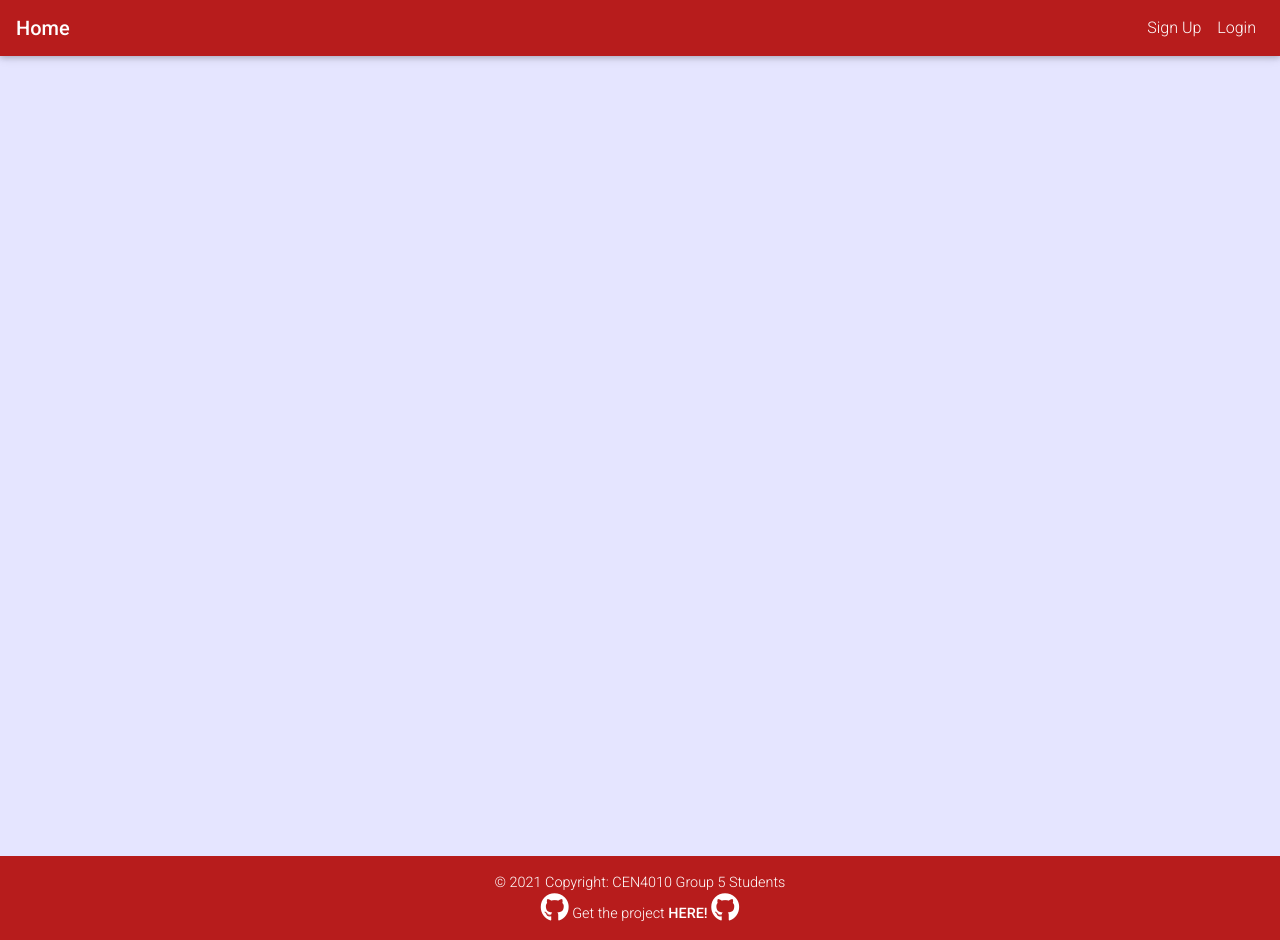
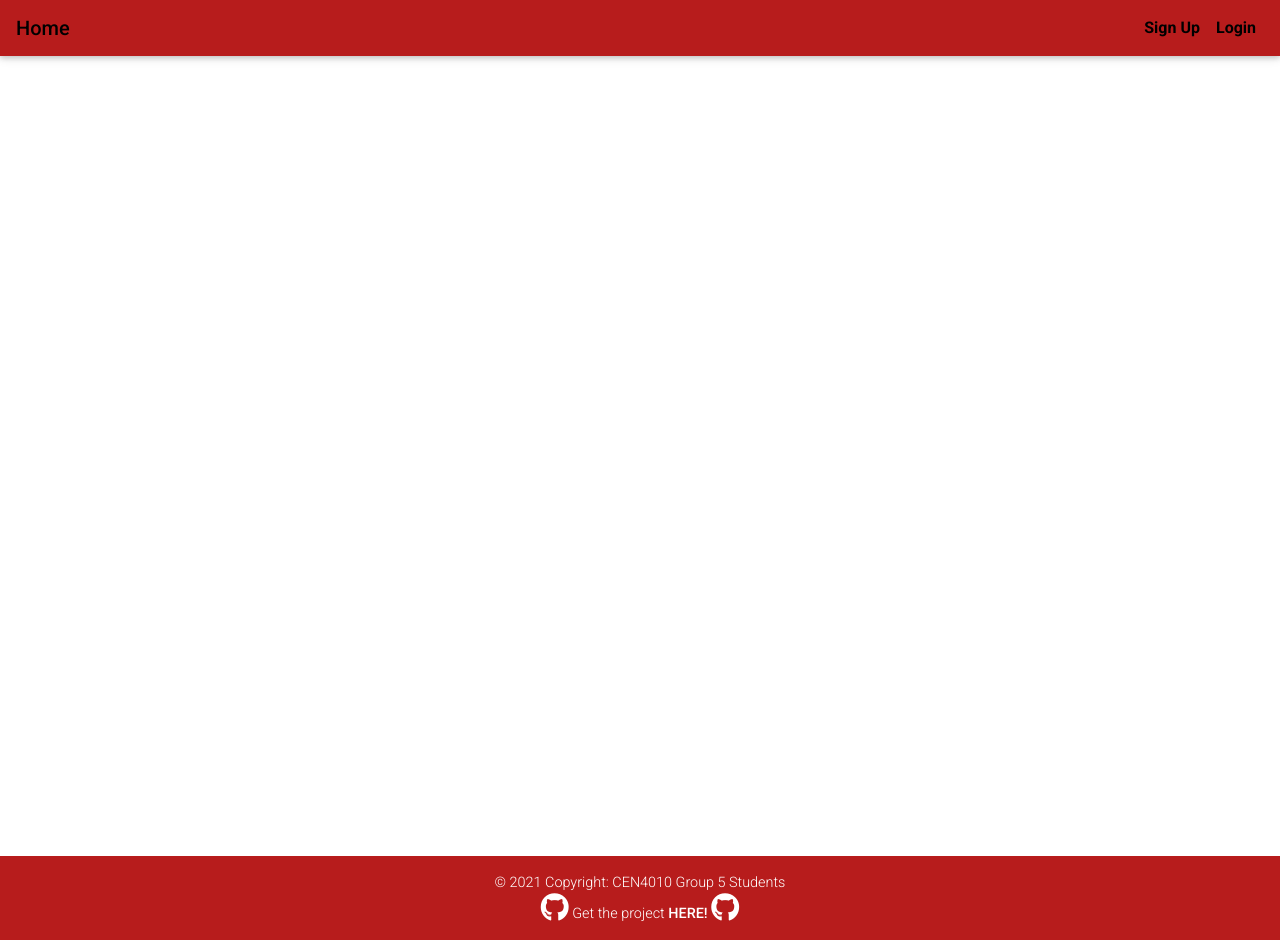
Before and after one commit to Javiolau/postgram-fe, a React (Create React App) app: page /profile in a window 1280 px wide. Built offline with nearby package versions, Linux system fonts and the light colour scheme.

Commit message:
More visual changes

```diff
--- a/src/App.css
+++ b/src/App.css
@@ -39,7 +39,8 @@
 }
 
 .mainBG {
-  background: #e5e5ff;
+	/* background: #e5e5ff; */
+	background: white;
 }
 
 .Footer {
--- a/src/components/components.css
+++ b/src/components/components.css
@@ -9,8 +9,13 @@
 	height: 100%;
 }
 
+.borders {
+	padding: 20px;
+	border-radius: 25px;
+}
+
 .postBG {
-	background: #e2dfdf;
+	background: #dddcdc;
 	/* background: #322626; */
 	padding: 20px;
 	border-radius: 25px;
--- a/src/components/navigation/Navbar.js
+++ b/src/components/navigation/Navbar.js
@@ -29,24 +29,28 @@ const Navbar = () => {
 		auth.logout();
 		setState(false);
 		alert("You have successfully logged out");
-    return <Redirect to="/login" />;
+		return <Redirect to='/login' />;
 	};
 
 	return (
-    <MDBNavbar color="red darken-4" dark expand="md">
+		<MDBNavbar color='red darken-4' dark expand='md'>
 			<MDBNavbarBrand>
-        <Link to="/" onClick={handleClick}>
-          <strong className="white-text">Home</strong>
+				<Link to='/' onClick={handleClick}>
+					<strong className='textColor'>Home</strong>
 				</Link>
 			</MDBNavbarBrand>
 
 			<MDBNavbarToggler onClick={toggleCollapse} />
 
-      <MDBCollapse id="navbarCollapse3" isOpen={state} navbar>
+			<MDBCollapse id='navbarCollapse3' isOpen={state} navbar>
 				<MDBNavbarNav right>
 					{!auth.isLoggedIn && (
 						<MDBNavItem>
-              <MDBNavLink onClick={handleClick} to="/signup">
+							<MDBNavLink
+								className='black-text'
+								style={{ fontWeight: "bold" }}
+								onClick={handleClick}
+								to='/signup'>
 								Sign Up
 							</MDBNavLink>
 						</MDBNavItem>
@@ -54,7 +58,11 @@ const Navbar = () => {
 
 					{!auth.isLoggedIn && (
 						<MDBNavItem>
-              <MDBNavLink onClick={handleClick} to="/login">
+							<MDBNavLink
+								className='black-text'
+								style={{ fontWeight: "bold" }}
+								onClick={handleClick}
+								to='/login'>
 								Login
 							</MDBNavLink>
 						</MDBNavItem>
@@ -62,9 +70,9 @@ const Navbar = () => {
 					{auth.isLoggedIn && auth.userInfo.handle && auth.userInfo.firstName && (
 						<MDBNavItem>
 							<MDBNavLink
+								className='black-text'
 								onClick={handleClick}
-                to={`/profile/${auth.userInfo.handle}`}
-              >
+								to={`/profile/${auth.userInfo.handle}`}>
 								<strong>{auth.userInfo.firstName}</strong>
 							</MDBNavLink>
 						</MDBNavItem>
@@ -72,7 +80,11 @@ const Navbar = () => {
 
 					{auth.isLoggedIn && (
 						<MDBNavItem>
-              <MDBNavLink onClick={handleLogout} to="/login">
+							<MDBNavLink
+								className='black-text'
+								style={{ fontWeight: "bold" }}
+								onClick={handleLogout}
+								to='/login'>
 								Logout
 							</MDBNavLink>
 						</MDBNavItem>
--- a/src/components/pages/MainPage.js
+++ b/src/components/pages/MainPage.js
@@ -4,6 +4,7 @@ import PostInputForm from "../post/PostInputForm";
 import Post from "../post/Post";
 import useSWR from "swr";
 import { AuthContext } from "../../context/useAuthContext";
+import SectionProfile from "./SectionProfile";
 
 //TODO: Complete the route calls
 
@@ -43,19 +44,24 @@ const MainPage = () => {
 	}
 
 	return (
-		<MDBContainer>
+		<>
 			<MDBRow>
-				<MDBCol md='8' className=''>
+				<MDBCol md='2' className='my-5 mx-3'>
+					{auth.isLoggedIn && <SectionProfile />}
+				</MDBCol>
+				<MDBCol md='5' className=''>
 					<div className='my-5'>
 						{auth.isLoggedIn && <PostInputForm />}
 						{renderPosts}
 					</div>
 				</MDBCol>
 				<MDBCol md='4'>
-					<h1>Active User on this section </h1>
+					<div className='my-5'>
+						<h1>News</h1>
+					</div>
 				</MDBCol>
 			</MDBRow>
-		</MDBContainer>
+		</>
 	);
 };
 export default MainPage;
--- /dev/null
+++ b/src/components/pages/SectionProfile.js
@@ -0,0 +1,32 @@
+import React, { useContext } from "react";
+import { AuthContext } from "../../context/useAuthContext";
+import {
+	MDBCard,
+	MDBCardBody,
+	MDBCardImage,
+	MDBCardTitle,
+	MDBCardText,
+} from "mdbreact";
+
+const SectionProfile = () => {
+	const auth = useContext(AuthContext);
+
+	return (
+		<MDBCard className='postBG'>
+			<MDBCardImage
+				className='img-fluid'
+				style={{ width: "5rem", height: "5rem", borderRadius: "20rem" }}
+				src={auth.userInfo.imageUrl}
+				waves
+			/>
+			<MDBCardBody>
+				<MDBCardTitle>
+					{`${auth.userInfo.firstName}, ${auth.userInfo.lastName}`}
+				</MDBCardTitle>
+				<MDBCardText>Text</MDBCardText>
+			</MDBCardBody>
+		</MDBCard>
+	);
+};
+
+export default SectionProfile;
--- a/src/components/post/Post.js
+++ b/src/components/post/Post.js
@@ -108,7 +108,7 @@ const Post = (props) => {
 					username={props.user.handle}
 					time={new Date(props.data.createdAt).toLocaleString()}
 				/>
-				<div className='d-flex flex-column justify-content-between '>
+				<div className='d-flex flex-column justify-content-between'>
 					{!isEdit && ownPost && (
 						<MDBIcon
 							className='fas fa-cog iconPost'
--- a/src/components/post/PostHeaderTop.js
+++ b/src/components/post/PostHeaderTop.js
@@ -7,7 +7,7 @@ function PostHeaderForm(props) {
 	return (
 		<div className='d-flex flex-row textColor w-100'>
 			<div className='d-flex flex-row w-100'>
-				<div className='mr-3'>
+				<div className='mr-3 waves-effect'>
 					<img
 						style={{
 							width: "5rem",
@@ -23,7 +23,7 @@ function PostHeaderForm(props) {
 					style={{ textAlign: "left" }}>
 					<MDBLink
 						to={`/profile/${username}`}
-						className='handlePostUserLink textColor'>
+						className='handlePostUserLink blue-text'>
 						<h6>@{username}</h6>
 					</MDBLink>
 					<h6>{time}</h6>
--- a/src/components/post/PostInputForm.js
+++ b/src/components/post/PostInputForm.js
@@ -46,18 +46,17 @@ function PostInputForm(props) {
 	return (
 		<div>
 			{!isPostInputForm && (
-        <div className=" ">
+				<div>
 					<MDBBtn
-            className="maxWH mx-0"
-            color="red"
-            onClick={toogleisPostInputForm}
-          >
+						className='maxWH mx-0 borders black-text'
+						color='red'
+						onClick={toogleisPostInputForm}>
 						CREATE A NEW POST
 					</MDBBtn>
 				</div>
 			)}
 			{isPostInputForm && (
-        <div className="jumbotron p-1 postBG createPost">
+				<div className='jumbotron p-1 postBG createPost'>
 					<PostHeaderTop
 						profilePicture={imageUrl}
 						username={handle}
@@ -70,22 +69,21 @@ function PostInputForm(props) {
 					<textarea
 						value={postData}
 						onChange={createPostData}
-            margin="normal"
-            type="textarea"
-            placeholder="Enter Your Post here"
+						margin='normal'
+						type='textarea'
+						placeholder='Enter Your Post here'
 						rows={5}
-            className="w-100"
+						className='w-100'
 					/>
 
-          <div className="d-flex">
-            <MDBBtn className="w-100" onClick={handleSubmit} color="primary">
+					<div className='d-flex'>
+						<MDBBtn className='w-100' onClick={handleSubmit} color='primary'>
 							Post
 						</MDBBtn>
 						<MDBBtn
-              className="w-100"
+							className='w-100'
 							onClick={toogleisPostInputForm}
-              color="danger"
-            >
+							color='danger'>
 							Cancel
 						</MDBBtn>
 					</div>
```
Also changed, not shown: src/App.js (+14 -17 lines). Lines whose indentation alone changed are shown as unchanged.
